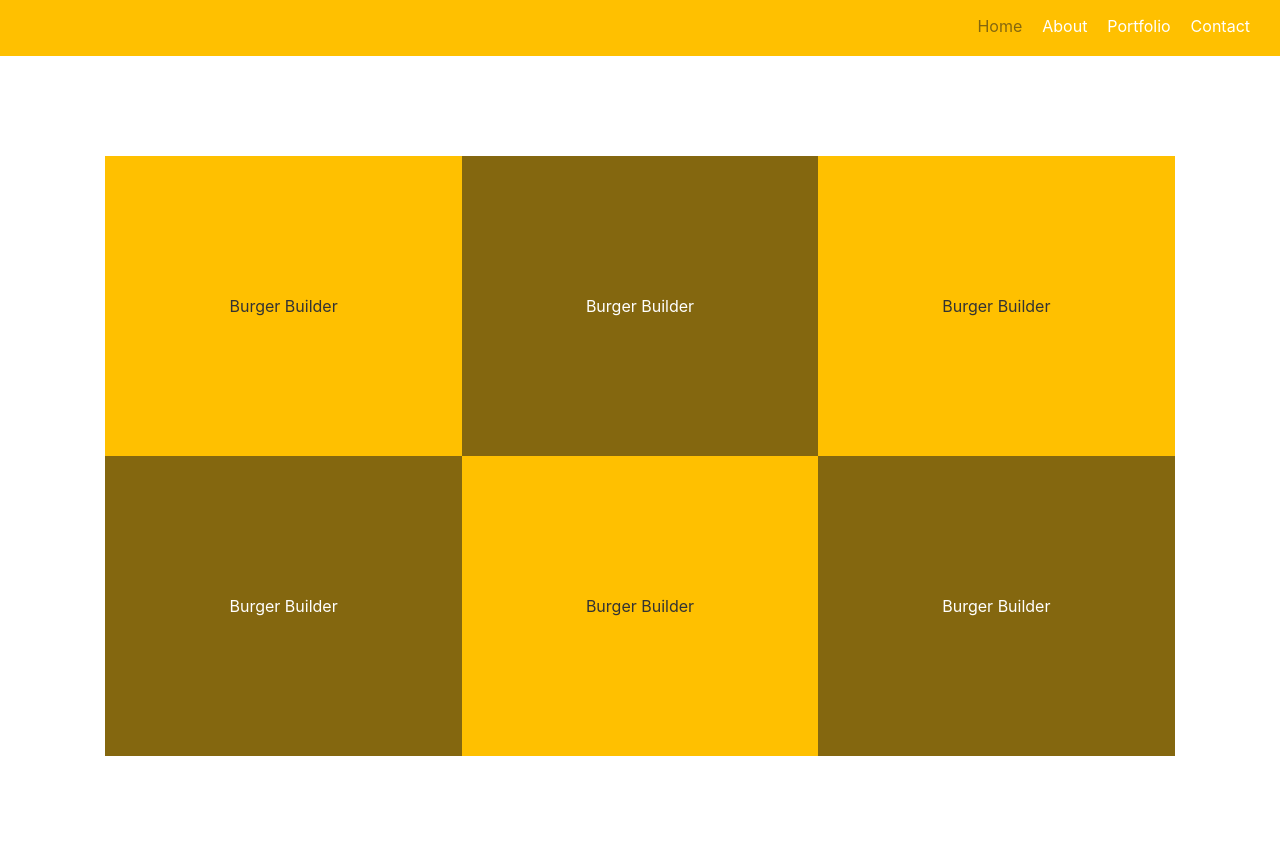
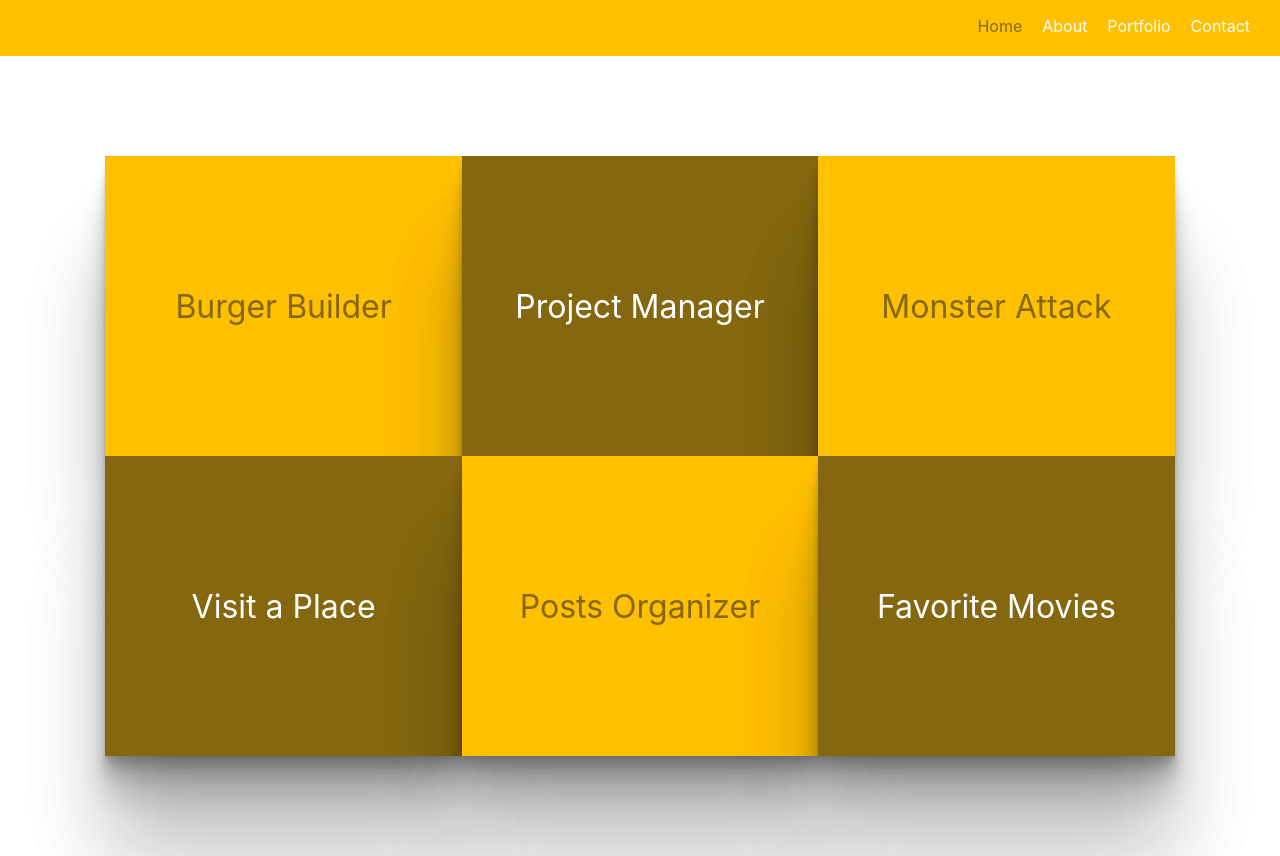
Before and after one commit to yidah/react-cv, a React (Create React App) app: page /portfolio in a window 1280 px wide. Built offline with nearby package versions, Linux system fonts and the light colour scheme.

Commit message:
Finished styles for Portfolio page

```diff
--- a/src/components/About/SoftSkills/SoftSkills.js
+++ b/src/components/About/SoftSkills/SoftSkills.js
@@ -8,7 +8,7 @@ const softSkill = (props) => {
 
         <div className={classes.SoftSkill}>
           <div className={classes.Hexagon1}>
-            <span class="material-icons" id={classes.Bulb}>
+            <span id={classes.Bulb}>
               lightbulb
             </span>
           </div>
@@ -21,7 +21,7 @@ const softSkill = (props) => {
 
         <div className={classes.SoftSkill}>
           <div className={classes.Hexagon2}>
-            <span class="material-icons" id={classes.Row}>
+            <span id={classes.Row}>
             rowing
             </span>
           </div>
@@ -35,7 +35,7 @@ const softSkill = (props) => {
 
         <div className={classes.SoftSkill}>
           <div className={classes.Hexagon3}>
-            <span class="material-icons" id={classes.Face}>
+            <span id={classes.Face}>
             face
             </span>
           </div>
@@ -48,7 +48,7 @@ const softSkill = (props) => {
 
         <div className={classes.SoftSkill}>
           <div className={classes.Hexagon4}>
-            <span class="material-icons" id={classes.Flight}>
+            <span id={classes.Flight}>
             flight_takeoff
             </span>
           </div>
--- a/src/components/Porfolio/Project/Project.js
+++ b/src/components/Porfolio/Project/Project.js
@@ -6,11 +6,11 @@ const project = (props) => {
     <>
       <div className={classes.CardContainer}>
         <div className={classes.Card}>
-          <div className={classes.Front}>Burger Builder</div>
+          <div className={classes.Front}>{props.front}</div>
           <div className={classes.Back}>
-            <span className={classes.Description}>ChowNow Ordering</span>
-            <span className={classes.Tech}>React JS / Python</span>
-            <span className={classes.Button}>React JS / Python</span>
+          <span className={classes.Tech}>{props.backTech}</span>
+            <span className={classes.Description}>{props.backDesc}</span>
+            <a href="/" className={classes.Button}>VIEW CODE</a>
           </div>
         </div>
       </div>
--- a/src/components/Porfolio/Project/Project.module.css
+++ b/src/components/Porfolio/Project/Project.module.css
@@ -1,16 +1,26 @@
 .CardContainer {
     width: 100%;
-    /* width: 200px; */
     height: 200px;
     perspective: 1000px;
 
 }
+
 .Card {
     position: relative;
     width:100%;
     height: 100%;
     transform-style: preserve-3d;
     transition: transform 1s;
+
+    box-shadow:
+    0 2.8px 2.2px rgba(0, 0, 0, 0.034),
+    0 6.7px 5.3px rgba(0, 0, 0, 0.048),
+    0 12.5px 10px rgba(0, 0, 0, 0.06),
+    0 22.3px 17.9px rgba(0, 0, 0, 0.072),
+    0 41.8px 33.4px rgba(0, 0, 0, 0.086),
+    0 100px 80px rgba(0, 0, 0, 0.12)
+  ;
+
 }
 
 .CardContainer:hover .Card {
@@ -26,18 +36,71 @@
     align-items: center;
     justify-content: center;
     backface-visibility: hidden;
+
+    box-shadow:
+    0 2.8px 2.2px rgba(0, 0, 0, 0.034),
+    0 6.7px 5.3px rgba(0, 0, 0, 0.048),
+    0 12.5px 10px rgba(0, 0, 0, 0.06),
+    0 22.3px 17.9px rgba(0, 0, 0, 0.072),
+    0 41.8px 33.4px rgba(0, 0, 0, 0.086),
+    0 100px 80px rgba(0, 0, 0, 0.12)
+  ;
+
 }
 
 .Front {
     background-color:#ffc728;
-    color:#333;
+    color:#84670F;
+    font-size: 1.5rem;
 
 }
 
 .Back {
     background-color:#fafafa;
-    color:#333;
+    color:#84670F;
     transform: rotateY(180deg);
+    flex-direction: column;
+    align-items: center;
+    justify-content: space-between;
+    text-align: center;
+
+}
+
+.Description {
+    border-bottom: 1px solid rgba(0, 0, 0, 0.1);
+    color: #c0c0c0;
+    padding-bottom: 15px;
+    font-size: 0.9rem;
+    line-height: 18pt;
+    text-align: justify;
+    padding: 0 10px;
+}
+
+.Tech {
+    width: 33%;
+    padding-top:1rem;
+}
+
+
+.Button {
+    margin-bottom: 10px;
+    border:2px solid #84670F;
+    padding:5px;
+    text-decoration: none;
+}
+
+a.Button:hover {
+    background-color:#ffc728;
+}
+
+a.Button:link {
+    text-decoration: inherit;
+    color: inherit;
+}
+
+a.Button:visited {
+    text-decoration: inherit;
+    color: inherit;
 }
 
 @media(min-width:40rem){
@@ -46,4 +109,18 @@
         height: 300px;
 
     }
+    .Front {
+        font-size: 2rem;
+    }
+
+
+    .Tech {
+        padding-top:3rem;
+    }
+
+
+    .Button {
+        margin-bottom: 20px;
+    }
+
   }
--- a/src/containers/Portfolio/Portfolio.js
+++ b/src/containers/Portfolio/Portfolio.js
@@ -8,12 +8,28 @@ class Portfolio extends Component {
     return (
       <>
         <div className={classes.Gallery} >
-          <Project/>
-          <Project/>
-          <Project/>
-          <Project/>
-          <Project/>
-          <Project/>
+          <Project front="Burger Builder"
+                   backTech="React JS, Redux, Axios / Firebase"
+                   backDesc="Burger Builder is a online hamburger ordering app that let users to build their own hamburger with the ingredients of their choice.
+                            It is built with React JS, Redux, Axios and connects to a Firebase server."
+                   />
+          <Project front="Project Manager"
+                   backTech="JavaScript"
+                   backDesc="Project Manager easily help you to organize finished and active projects. It is built with JavaScript."
+                   />
+          <Project front="Monster Attack"
+                   backTech="JavaScript"
+                   backDesc="Monster Attack is an online game against the computer built with JavaScript "/>
+          <Project front="Visit a Place"
+                   backTech="JavaScript / Google API"
+                   backDesc="Visit a Place app let you get your current location or find a place of your choice and share it online.
+                            It is built with JavaScript and makes use of Google API"/>
+          <Project front="Posts Organizer"
+                   backTech="JavaScript, Axios"
+                   backDesc="Posts Organizer let the user create posts and retreive them from a server. It is built with JavaScript and Axios"/>
+          <Project front="Favorite Movies"
+                   backTech="JavaScript"
+                   backDesc="Favorite Movies is an online app that stores user's favorite films and lets him assign a rating as well as to attch a picture."/>
         </div>
       </>
     );
```
Also changed, not shown: 1 other file (tests, documents, lock files or other folders).
